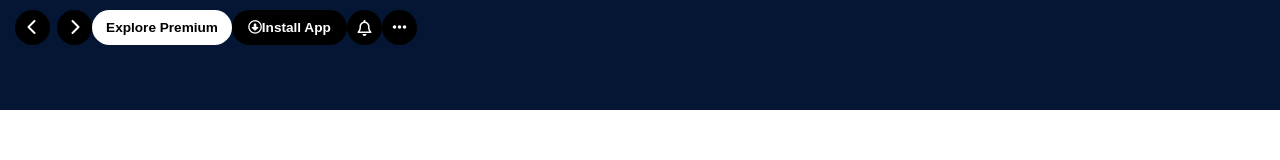
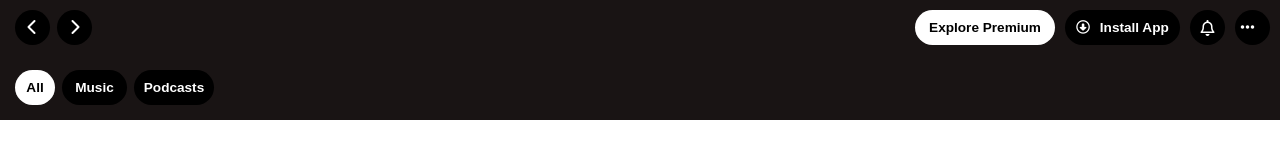
Before and after one commit to Sumit-2005/Spotify-clone, a plain HTML site: page index.html in a window 1280 px wide. Drawn offline with Linux system fonts and the light colour scheme.

Commit message:
completed header

```diff
--- a/index.html
+++ b/index.html
@@ -30,7 +30,9 @@
             </div>
 
             <div class="install">
-                <i class="fa-regular fa-circle-down"></i>
+                <div class="icon">
+                    <i class="fa-regular fa-circle-down"></i>
+                </div>
                 Install App
             </div>
 
@@ -46,5 +48,19 @@
         </div>
     </header>
 
+    <div class="header2">
+        <div class="all">
+            All
+        </div>
+
+        <div class="music">
+            Music
+        </div>
+
+        <div class="podcasts">
+            Podcasts
+        </div>
+    </div>
+
 </body>
 </html>
--- a/style.css
+++ b/style.css
@@ -5,14 +5,16 @@
 }
 
 header {
-    height: 100px;
-    background-color: rgb(4, 22, 51);
+    height: 60px;
+    background-color: rgb(25 20 20);
     padding-left: 15px;
     padding-top: 10px;
+    display: flex;
 }
 
 .topbar-left {
     display: flex;
+    width: 78%;
 }
 
 .back-arrow {
@@ -90,6 +92,81 @@ header {
     display: flex;
 }
 
-header {
+.topbar-right div {
+    margin-right: 10px;
+}
+
+.header2 {
+    height: 50px;
+    background-color: rgb(25 20 20);
+    padding-left: 15px;
     display: flex;
 }
+
+.all {
+    height: 35px;
+    width: 40px;
+    border-radius: 20px;
+    background-color: white;
+    color: black;
+    display: flex;
+    justify-content: center;
+    align-items: center;
+    font-size: 0.85rem;
+    font-weight: 550;
+    margin-right: 7px;
+}
+
+.music {
+    height: 35px;
+    width: 65px;
+    border-radius: 20px;
+    background-color: black;
+    color: white;
+    display: flex;
+    justify-content: center;
+    align-items: center;
+    font-size: 0.85rem;
+    font-weight: 550;
+    margin-right: 7px;
+}
+
+.podcasts {
+    height: 35px;
+    width: 80px;
+    border-radius: 20px;
+    background-color: black;
+    color: white;
+    display: flex;
+    justify-content: center;
+    align-items: center;
+    font-size: 0.85rem;
+    font-weight: 550;
+}
+
+.all:active {
+    background-color: Black;
+    color: white;
+}
+
+.music:active {
+    background-color: white;
+    color: black;
+}
+
+.podcasts:active {
+    background-color: white;
+    color: black;
+}
+
+.premium:hover {
+    height: 36px;
+    width: 141px;
+    font-size: 0.9rem;
+}
+
+.install:hover {
+    height: 36px;
+    width: 117px;
+    font-size: 0.9rem;
+}
```
